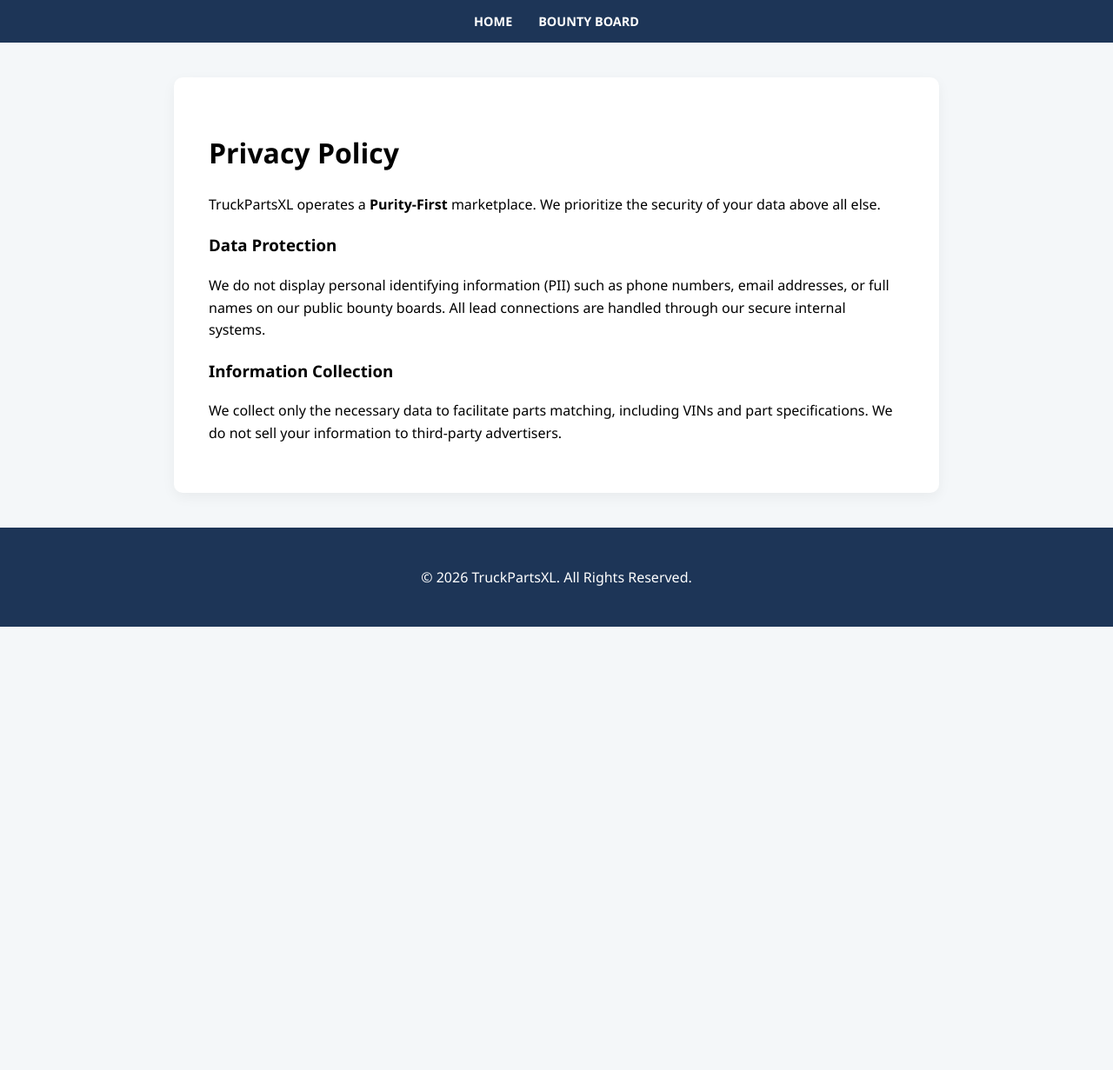
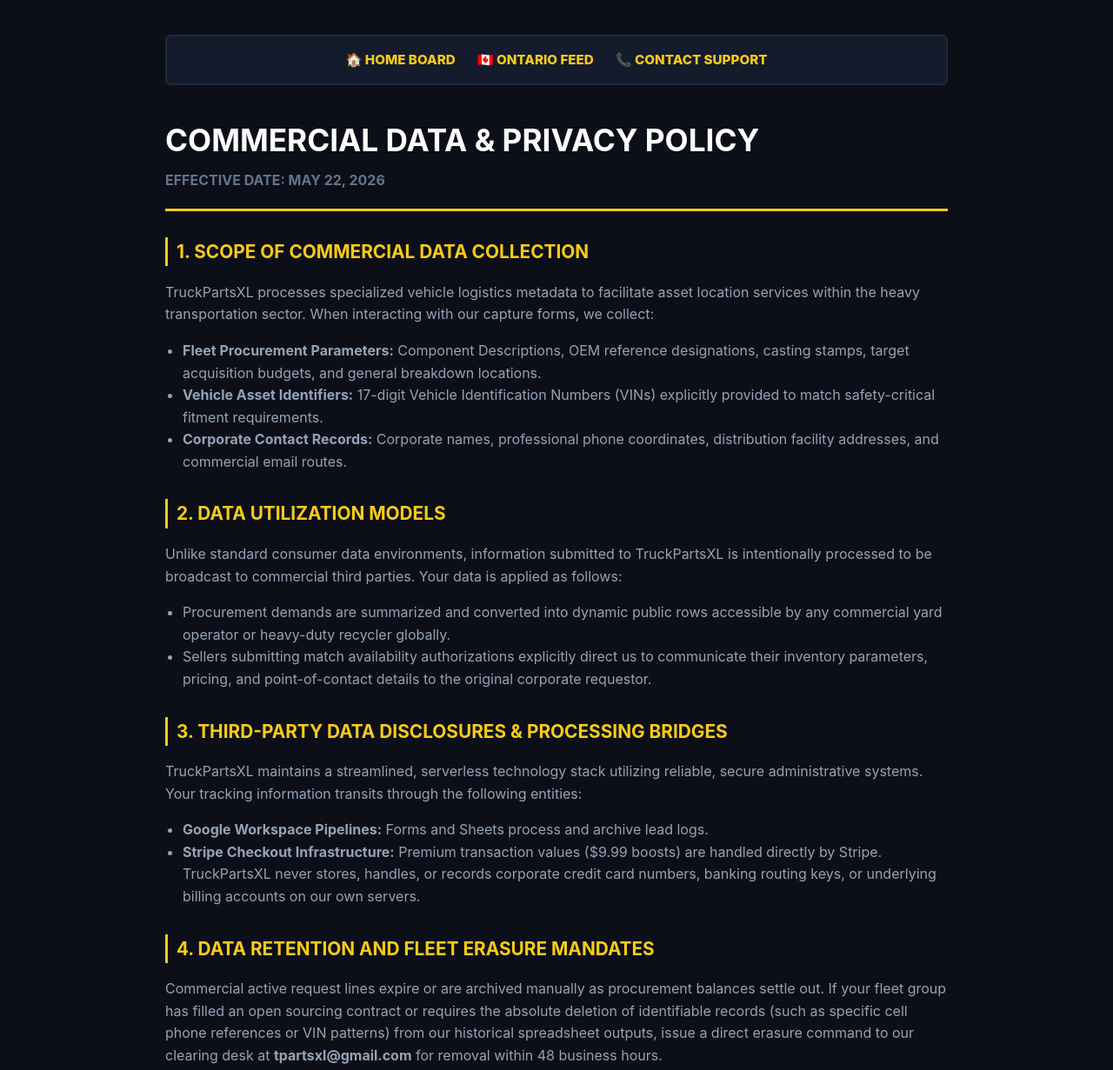
Before and after one commit to 174hz/truckpartsxl, a plain HTML site: page privacy.html in a window 1280 px wide. Shown: the top 1231 px of the page at 87% size. Before the commit the page ends 800 px from the top, so only its background shows below. Drawn offline with Linux system fonts and the light colour scheme.

Commit message:
Update privacy policy layout and content

```diff
--- a/privacy.html
+++ b/privacy.html
@@ -3,25 +3,68 @@
 <head>
     <meta charset="UTF-8">
     <meta name="viewport" content="width=device-width, initial-scale=1.0">
-    <title>TruckPartsXL | Privacy Policy</title>
+    <title>Privacy Policy | TruckPartsXL</title>
     <style>
-        body { font-family: 'Segoe UI', Roboto, Helvetica, Arial, sans-serif; background-color: #f4f7f9; margin: 0; padding: 0; display: flex; flex-direction: column; align-items: center; }
-        nav { background-color: #1d3557; width: 100%; padding: 15px 0; display: flex; justify-content: center; gap: 30px; }
-        nav a { color: white; text-decoration: none; font-weight: bold; text-transform: uppercase; font-size: 0.9rem; }
-        .content { max-width: 800px; background: white; padding: 40px; margin: 40px 0; border-radius: 10px; box-shadow: 0 5px 15px rgba(0,0,0,0.05); line-height: 1.6; }
-        footer { background-color: #1d3557; color: white; width: 100%; padding: 30px 0; margin-top: auto; text-align: center; }
+        body { font-family: -apple-system, BlinkMacSystemFont, "Segoe UI", Roboto, sans-serif; background: #0c0f17; color: #e2e8f0; margin: 0; padding: 20px; line-height: 1.6; }
+        .container { max-width: 900px; margin: 0 auto; padding: 20px; }
+        nav { background: #141b2d; padding: 15px; border-radius: 6px; margin-bottom: 35px; display: flex; gap: 25px; justify-content: center; border: 2px solid #1f293d; }
+        nav a { color: #facc15; text-decoration: none; font-weight: 800; font-size: 0.95rem; text-transform: uppercase; }
+        header { border-bottom: 3px solid #facc15; padding-bottom: 20px; margin-bottom: 30px; }
+        h1 { color: #ffffff; margin: 0; text-transform: uppercase; font-size: 2.2rem; }
+        h2 { color: #facc15; text-transform: uppercase; font-size: 1.3rem; margin-top: 30px; border-left: 3px solid #facc15; padding-left: 10px; }
+        p, li { color: #94a3b8; font-size: 1rem; }
+        ul { padding-left: 20px; }
+        footer { margin-top: 60px; padding-top: 30px; border-top: 2px solid #1f293d; text-align: center; }
     </style>
 </head>
 <body>
-    <nav><a href="index.html">Home</a><a href="board.html">Bounty Board</a></nav>
-    <div class="content">
-        <h1>Privacy Policy</h1>
-        <p>TruckPartsXL operates a <strong>Purity-First</strong> marketplace. We prioritize the security of your data above all else.</p>
-        <h3>Data Protection</h3>
-        <p>We do not display personal identifying information (PII) such as phone numbers, email addresses, or full names on our public bounty boards. All lead connections are handled through our secure internal systems.</p>
-        <h3>Information Collection</h3>
-        <p>We collect only the necessary data to facilitate parts matching, including VINs and part specifications. We do not sell your information to third-party advertisers.</p>
+    <div class="container">
+        <nav>
+            <a href="index.html">🏠 Home Board</a>
+            <a href="ontario.html">🇨🇦 Ontario Feed</a>
+            <a href="contact.html">📞 Contact Support</a>
+        </nav>
+
+        <header>
+            <h1>Commercial Data & Privacy Policy</h1>
+            <p style="color: #64748b; font-weight: bold; margin: 5px 0 0 0; text-transform: uppercase;">Effective Date: May 22, 2026</p>
+        </header>
+
+        <h2>1. Scope of Commercial Data Collection</h2>
+        <p>TruckPartsXL processes specialized vehicle logistics metadata to facilitate asset location services within the heavy transportation sector. When interacting with our capture forms, we collect:</p>
+        <ul>
+            <li><strong>Fleet Procurement Parameters:</strong> Component Descriptions, OEM reference designations, casting stamps, target acquisition budgets, and general breakdown locations.</li>
+            <li><strong>Vehicle Asset Identifiers:</strong> 17-digit Vehicle Identification Numbers (VINs) explicitly provided to match safety-critical fitment requirements.</li>
+            <li><strong>Corporate Contact Records:</strong> Corporate names, professional phone coordinates, distribution facility addresses, and commercial email routes.</li>
+        </ul>
+
+        <h2>2. Data Utilization Models</h2>
+        <p>Unlike standard consumer data environments, information submitted to TruckPartsXL is intentionally processed to be broadcast to commercial third parties. Your data is applied as follows:</p>
+        <ul>
+            <li>Procurement demands are summarized and converted into dynamic public rows accessible by any commercial yard operator or heavy-duty recycler globally.</li>
+            <li>Sellers submitting match availability authorizations explicitly direct us to communicate their inventory parameters, pricing, and point-of-contact details to the original corporate requestor.</li>
+        </ul>
+
+        <h2>3. Third-Party Data Disclosures & Processing Bridges</h2>
+        <p>TruckPartsXL maintains a streamlined, serverless technology stack utilizing reliable, secure administrative systems. Your tracking information transits through the following entities:</p>
+        <ul>
+            <li><strong>Google Workspace Pipelines:</strong> Forms and Sheets process and archive lead logs.</li>
+            <li><strong>Stripe Checkout Infrastructure:</strong> Premium transaction values ($9.99 boosts) are handled directly by Stripe. TruckPartsXL never stores, handles, or records corporate credit card numbers, banking routing keys, or underlying billing accounts on our own servers.</li>
+        </ul>
+
+        <h2>4. Data Retention and Fleet Erasure Mandates</h2>
+        <p>Commercial active request lines expire or are archived manually as procurement balances settle out. If your fleet group has filled an open sourcing contract or requires the absolute deletion of identifiable records (such as specific cell phone references or VIN patterns) from our historical spreadsheet outputs, issue a direct erasure command to our clearing desk at <strong>tpartsxl@gmail.com</strong> for removal within 48 business hours.</p>
+
+        <footer style="margin-top: 60px; padding-top: 30px; border-top: 2px solid #1f293d; text-align: center;">
+            <div style="margin-bottom: 20px;">
+                <a href="index.html" style="color: #94a3b8; text-decoration: none; font-weight: 700; margin: 0 15px; text-transform: uppercase; font-size: 0.85rem;">🏠 Home Board</a>
+                <a href="ontario.html" style="color: #94a3b8; text-decoration: none; font-weight: 700; margin: 0 15px; text-transform: uppercase; font-size: 0.85rem;">🇨🇦 Ontario Feed</a>
+                <a href="privacy.html" style="color: #94a3b8; text-decoration: none; font-weight: 700; margin: 0 15px; text-transform: uppercase; font-size: 0.85rem;">⚖️ Privacy Policy</a>
+                <a href="terms.html" style="color: #94a3b8; text-decoration: none; font-weight: 700; margin: 0 15px; text-transform: uppercase; font-size: 0.85rem;">🛠️ Terms of Service</a>
+                <a href="contact.html" style="color: #94a3b8; text-decoration: none; font-weight: 700; margin: 0 15px; text-transform: uppercase; font-size: 0.85rem;">📞 Contact & Support</a>
+            </div>
+            <p style="color: #64748b; font-size: 0.85rem; font-weight: 600; margin: 0;">© 2026 TruckPartsXL. All Rights Reserved.</p>
+        </footer>
     </div>
-    <footer><p>&copy; 2026 TruckPartsXL. All Rights Reserved.</p></footer>
 </body>
 </html>
```
